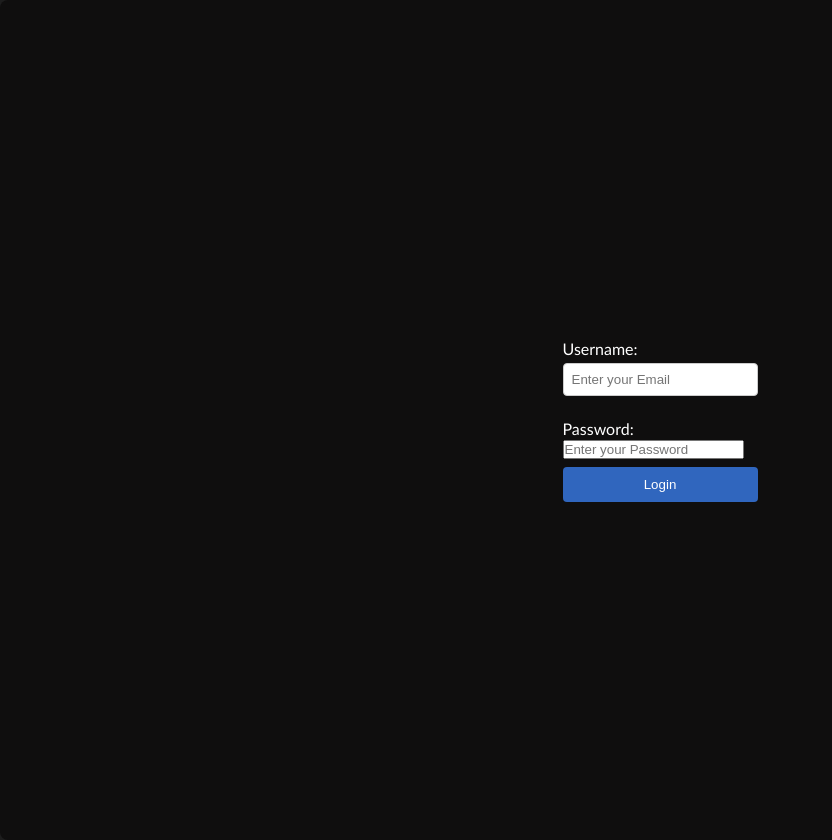
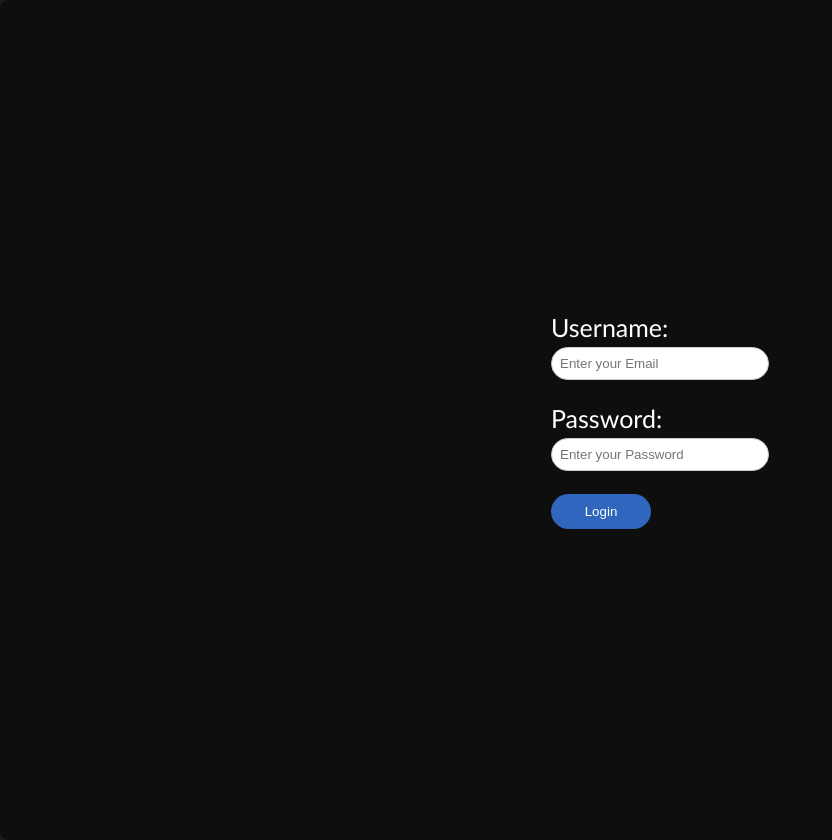
Before and after one commit to rasha-taher/Portfolio, a React (Create React App) app: page /admin in a window 1280 px wide. Shown: the top 840 px of the page, without its empty margins (0-832 px from the left). Built offline with nearby package versions, Linux system fonts and the light colour scheme.

Commit message:
Edit design

```diff
--- a/package.json
+++ b/package.json
@@ -38,7 +38,7 @@
   },
   "devDependencies": {
     "i": "^0.3.7",
-    "npm": "^10.1.0",
+    "npm": "^10.2.0",
     "react-router-dom": "^6.16.0"
   }
 }
--- a/src/components/AdminLogin.jsx
+++ b/src/components/AdminLogin.jsx
@@ -1,53 +1,74 @@
-import React, { useState } from 'react';
-import { useNavigate } from 'react-router-dom';
-
+import React, { useState } from "react";
+import { useNavigate } from "react-router-dom";
+import "../style/LoginForm.css";
 
 const Login = () => {
   const navigate = useNavigate();
 
-  const [username, setUsername] = useState('');
-  const [password, setPassword] = useState('');
-  const [error, setError] = useState('');
+  const [username, setUsername] = useState("");
+  const [password, setPassword] = useState("");
+  const [error, setError] = useState("");
 
   const handleLogin = async () => {
     try {
-      const response = await fetch('http://localhost:5000/users/login', {
-        method: 'POST',
+      const response = await fetch("http://localhost:5000/users/login", {
+        method: "POST",
         headers: {
-          'Content-Type': 'application/json',
+          "Content-Type": "application/json",
         },
         body: JSON.stringify({ username, password }),
       });
       if (response.ok) {
-        alert('Admin logged in');
-        console.log('Login successful');
-        navigate('/dashboard');
+        alert("Admin logged in");
+        console.log("Login successful");
+        navigate("/dashboard");
       } else {
         const data = await response.json();
         setError(data.message);
       }
     } catch (error) {
-      console.error('Error during login:', error);
-      setError('Internal Server Error');
+      console.error("Error during login:", error);
+      setError("Internal Server Error");
     }
   };
 
   return (
     <div className="login-form-container">
-      <form className='login-form'onSubmit={(e) => { e.preventDefault(); handleLogin(); }}>
+      <form
+        className="login-form"
+        onSubmit={(e) => {
+          e.preventDefault();
+          handleLogin();
+        }}
+      >
+        {error && <p style={{ color: "red" }}>{error}</p>}
 
-        {error && <p style={{ color: 'red' }}>{error}</p>}
-
-        <label className='login-label'>
+        <label className="login-label">
           Username:<br></br>
-          <input className='login-input' type="text" value={username} onChange={(e) => setUsername(e.target.value)} placeholder='Enter your Email' />
+          <input
+            className="login-input"
+            type="text"
+            value={username}
+            onChange={(e) => setUsername(e.target.value)}
+            placeholder="Enter your Email"
+          />
         </label>
-        <label className='login-label'>
+        <label className="login-label">
           Password:<br></br>
-          <input type="password" value={password} onChange={(e) => setPassword(e.target.value)} placeholder='Enter your Password' />
+          <input
+            className="login-input"
+            type="password"
+            value={password}
+            onChange={(e) => setPassword(e.target.value)}
+            placeholder="Enter your Password"
+          />
         </label>
-        <button className='login-button'  type="submit" style={{ backgroundColor: '#3066BE' }}
-        preventDefault>
+        <button
+          className="login-button"
+          type="submit"
+          style={{ backgroundColor: "#3066BE" }}
+          preventDefault
+        >
           Login
         </button>
       </form>
--- a/src/components/skills.jsx
+++ b/src/components/skills.jsx
@@ -13,8 +13,8 @@ import css from "../Svgs/css.svg";
 const Skills = () => {
   return (
     <div className="skill-section" id="skill">
+      <p className="title">Skills</p>
       <div className="skill1">
-        <p className="title">Skills</p>
         <img className="skill" src={html}></img>
         <img className="skill" src={javascript2}></img>
         <img className="skill" src={figma}></img>
--- a/src/style/LoginForm.css
+++ b/src/style/LoginForm.css
@@ -1,5 +1,6 @@
 
 .login-form-container {
+  margin: auto;
     width: 100%;
     display: flex;
     align-items: center;
@@ -19,22 +20,25 @@
 
   .login-label {
     margin-bottom: 8px;
+    font-size: 25px;
   }
 
   .login-input {
+    width:200px;
     padding: 8px;
     margin-bottom: 15px;
     border: 1px solid #ccc;
-    border-radius: 4px;
+    border-radius: 20px;
     margin-top: 5px;
   }
 
   .login-button {
+    width: 100px;
     padding: 10px;
     color: #ffffff;
     cursor: pointer;
     border: none;
-    border-radius: 4px;
+    border-radius: 20px;
   }
 
   .signup-link {
--- a/src/style/about.css
+++ b/src/style/about.css
@@ -1,11 +1,13 @@
 #about{
     margin-top: 70px;
+    margin: center;
  }
 
  .title{
      font-size:50px;
      font-weight: bold;
      color:#3066BE;
+     text-align: center;
      margin: auto;
      margin-bottom: 15px;
  }
@@ -27,6 +29,7 @@
  }
  .image{
      width:50%;
+     text-align: center;
  }
  .image1{
      width: 300px;
--- a/src/style/skills.css
+++ b/src/style/skills.css
@@ -11,9 +11,10 @@
     margin-right: 4%;
     filter: grayscale(100%);
 }
-.skill1{
+.skill1,.skill2{
     margin-top: 70px;
     margin-bottom: 70px;
+    text-align: center;
 }
 .skill:hover {
     filter: grayscale(0%);
--- a/src/style/style.css
+++ b/src/style/style.css
@@ -107,6 +107,8 @@ body{
   justify-content: center;
 }
 .contact-title{
+  margin: auto;
+text-align: center;
 font-size: 30px;
 color: white;
 margin-bottom: 15px;
@@ -145,6 +147,7 @@ font-weight: bold;
 }
 
 .in-touch-message{
+  text-align: left;
   color: white;
   font-size: 20px;
   margin-bottom: 15px;
@@ -194,9 +197,7 @@ footer{
   font-weight: bold;
 }
 
-.info1{
-  margin-left: 35%;
-}
+
 .information-ul{
   list-style: none;
   font-size: 15px;
@@ -212,14 +213,10 @@ footer{
   margin-bottom: 8px;
 
 }
-
 .social-container{
   margin-top: 20px;
   display: flex;
-  align-items: center;
-  justify-content: center;
   cursor: pointer;
-  padding-left: 25px;
 }
 .s1{
   width: 40px;
```
Also changed, not shown: src/App.js (+8 -9 lines), 1 other file (tests, documents, lock files or other folders).
